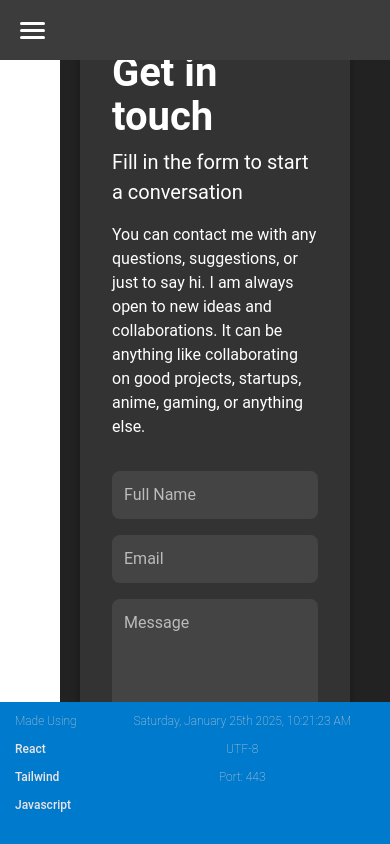
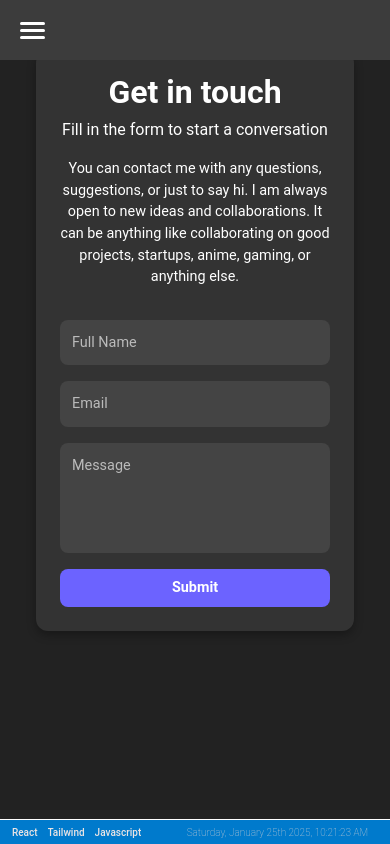
Before and after one commit to soham0005/Portfolio-Updated, a React (Vite) app: page /contact in a window 390 px wide. Built offline with nearby package versions, Linux system fonts and the light colour scheme.

Commit message:
Footer Fixed

```diff
--- a/src/App.css
+++ b/src/App.css
@@ -4,16 +4,15 @@
   font-family: 'Roboto', sans-serif;
  }
 
-/* General Layout */
 .layout {
   display: flex;
-  flex-direction: row; /* Default: row for larger screens */
+  flex-direction: row;
   height: calc(100vh - 50px);
   width: 100%;
   transition: all 0.3s ease-in-out;
 }
 
-/* Sidebar */
+
 .sidebar {
   background-color: #333;
   height: 100%;
@@ -28,7 +27,7 @@
 }
 
 .sidebar.open {
-  width: 200px; /* Widened for better UX on larger screens */
+  width: 200px;
 }
 
 .toggle-button {
@@ -50,20 +49,19 @@
   transform: scale(1.1);
 }
 
-/* Explorer Section */
+
 .explorer {
   background-color: #252526;
   height: 100%;
-  width: 20%;
-  max-width: 20%;
-  /* padding: 10px; */
+  width: 30%;
+  max-width: 30%;
   overflow-y: auto;
   transition: all 0.3s ease-in-out;
   display: flex;
   flex-direction: column;
 }
 
-/* Main Content */
+
 .main-content {
   flex-grow: 1;
   background-color: #222;
@@ -73,15 +71,16 @@
   transition: margin-left 0.3s ease;
 }
 
+
 .sidebar.open + .explorer + .main-content {
   margin-left: 10px;
 }
 
 .sidebar.closed + .main-content {
-  margin-left: 60px;
+  margin-left: 0;
 }
 
-/* Mobile View */
+
 @media (max-width: 768px) {
   .layout {
     flex-direction: column;
--- a/src/Components/Explore/Explore.css
+++ b/src/Components/Explore/Explore.css
@@ -14,3 +14,13 @@ h5{
     color: rgb(228, 225, 225);
     letter-spacing: 1px;
 }
+.list{
+    display: block;
+}
+
+@media (max-width: 768px){
+   .explore-section, h5 {
+        /* display: none; */
+        font-size: 3vw;
+    }
+}
--- a/src/Components/Explore/Explore.jsx
+++ b/src/Components/Explore/Explore.jsx
@@ -25,7 +25,7 @@ const Explore = () => {
                             </span>
                         </summary>
 
-                        <div className="pl-8 mt-2 hidden group-open:block">
+                        <div className="pl-8 mt-2 hidden group-open:block list">
                             {AboutSectionData.map((item, index) => (
                                 <div key={index} className="flex items-center hover:bg-gray-700 cursor-pointer">
                                     <span
@@ -53,7 +53,7 @@ const Explore = () => {
                             </span>
                         </summary>
 
-                        <div className="pl-8 mt-2 hidden group-open:block">
+                        <div className="pl-8 mt-2 hidden group-open:block list">
                             {AboutSectionData.map((item, index) => (
                                 <div key={index} className="flex items-center hover:bg-gray-700 cursor-pointer">
                                     <span
--- a/src/Components/Footer/Footer.css
+++ b/src/Components/Footer/Footer.css
@@ -1,4 +1,4 @@
-  footer {
+footer {
     background-color: #007acc;
     color: #d8d4d4;
     display: flex;
@@ -11,6 +11,7 @@
     width: 100%;
     height: 5px;
     font-family: Roboto, sans-serif;
+    box-sizing: border-box;
 }
 
 footer nav ul {
@@ -22,6 +23,9 @@ footer nav ul {
 
 footer nav ul li {
     margin-right: 15px;
+    white-space: nowrap;
+    overflow: hidden;
+    text-overflow: ellipsis;
 }
 
 footer nav ul li a {
@@ -37,38 +41,30 @@ footer nav ul li a:hover {
     font-weight: 200;
     font-size: 12px;
 }
-
-.rightPart > li {
-    margin-right: 1.5rem;
+.hidden{
+    display: flex;
 }
 
-/* Responsive adjustments */
 @media (max-width: 768px) {
-    footer {
-        flex-direction: column;
-        height: auto;
-        padding: 10px 15px;
+    .hidden {
+        display: none;
     }
 
-    footer nav {
-        display: block;
+    footer {
+        justify-content: center;
     }
 
     footer nav ul {
-        flex-direction: column;
-        margin-bottom: 10px;
+        justify-content: center;
+        flex-wrap: nowrap;
     }
 
     footer nav ul li {
-        margin-right: 0;
-        margin-bottom: 10px;
+        margin-right: 10px;
+        font-size: 10px;
     }
 
     .footerList {
-        font-size: 14px;
-    }
-
-    .rightPart {
-        text-align: center;
+        font-size: 11px;
     }
 }
--- a/src/Components/Footer/Footer.jsx
+++ b/src/Components/Footer/Footer.jsx
@@ -18,7 +18,7 @@ const Footer = () => {
             <nav className="w-full">
                 <div className="flex justify-between">
                     <ul className="headerList">
-                        <li>Made Using</li>
+                        <li className="hidden">Made Using</li>
                         <li><a href="#">React</a></li>
                         <li><a href="#">Tailwind</a></li>
                         <li><a href="#">Javascript</a></li>
@@ -26,8 +26,8 @@ const Footer = () => {
 
                     <ul className="headerList rightPart">
                         <li>{currentDateTime}</li>
-                        <li>UTF-8</li>
-                        <li>Port: 443</li>
+                        <li className="hidden">UTF-8</li>
+                        <li className="hidden">Port: 443</li>
                     </ul>
 
                 </div>
--- a/src/Pages/Contact.css
+++ b/src/Pages/Contact.css
@@ -1,6 +1,6 @@
-.contact-container {
+/* .contact-container {
     display: flex;
-    justify-content: flex-end;
+    justify-content: center;
     align-items: center;
     height: 100%;
     background-color: #222;
@@ -14,7 +14,6 @@
     background-color: #333;
     border-radius: 12px;
     box-shadow: 0 4px 10px rgba(0, 0, 0, 0.3);
-    margin-right: 20px; /* Add this line to move the form to the right */
   }
 
   .contact-heading {
@@ -72,4 +71,116 @@
 
   .contact-submit:hover {
     background-color: #5a54e0;
+  } */
+
+
+  .contact-container {
+    display: flex;
+    justify-content: center;
+    align-items: center;
+
+    padding: 1rem;
+    background-color: #222;
+    color: white;
+    box-sizing: border-box;
   }
+
+  .contact-form-wrapper {
+    max-width: 800px;
+    width: 100%;
+    padding: 2rem;
+    background-color: #333;
+    border-radius: 12px;
+    box-shadow: 0 4px 10px rgba(0, 0, 0, 0.3);
+    overflow-y: auto;
+    max-height: calc(100vh - 4rem);
+  }
+
+  .contact-heading {
+    font-size: 2.5rem;
+    font-weight: bold;
+    margin-bottom: 0.5rem;
+    text-align: center;
+  }
+
+  .contact-subtext {
+    font-size: 1.25rem;
+    margin-bottom: 1rem;
+    text-align: center;
+  }
+
+  .contact-description {
+    font-size: 1rem;
+    line-height: 1.5;
+    margin-bottom: 2rem;
+    text-align: center;
+  }
+
+  .contact-form {
+    display: flex;
+    flex-direction: column;
+    gap: 1rem;
+  }
+
+  .contact-input,
+  .contact-textarea {
+    width: 100%;
+    padding: 0.75rem;
+    font-size: 1rem;
+    border: none;
+    border-radius: 8px;
+    background-color: #444;
+    color: white;
+    outline: none;
+    resize: none;
+  }
+
+  .contact-input::placeholder,
+  .contact-textarea::placeholder {
+    color: #bbb;
+  }
+
+  .contact-submit {
+    background-color: #6c63ff;
+    color: white;
+    font-size: 1rem;
+    font-weight: bold;
+    padding: 0.75rem;
+    border: none;
+    border-radius: 8px;
+    cursor: pointer;
+    transition: background-color 0.3s;
+  }
+
+  .contact-submit:hover {
+    background-color: #5a54e0;
+  }
+
+
+  @media (max-width: 768px) {
+    .contact-heading {
+      font-size: 2rem;
+    }
+
+    .contact-subtext {
+      font-size: 1rem;
+    }
+
+    .contact-description {
+      font-size: 0.9rem;
+    }
+
+    .contact-form-wrapper {
+      padding: 1.5rem;
+    }
+
+    .contact-input,
+    .contact-textarea {
+      font-size: 0.9rem;
+    }
+
+    .contact-submit {
+      font-size: 0.9rem;
+      padding: 0.5rem;
+    }
+  }
```
